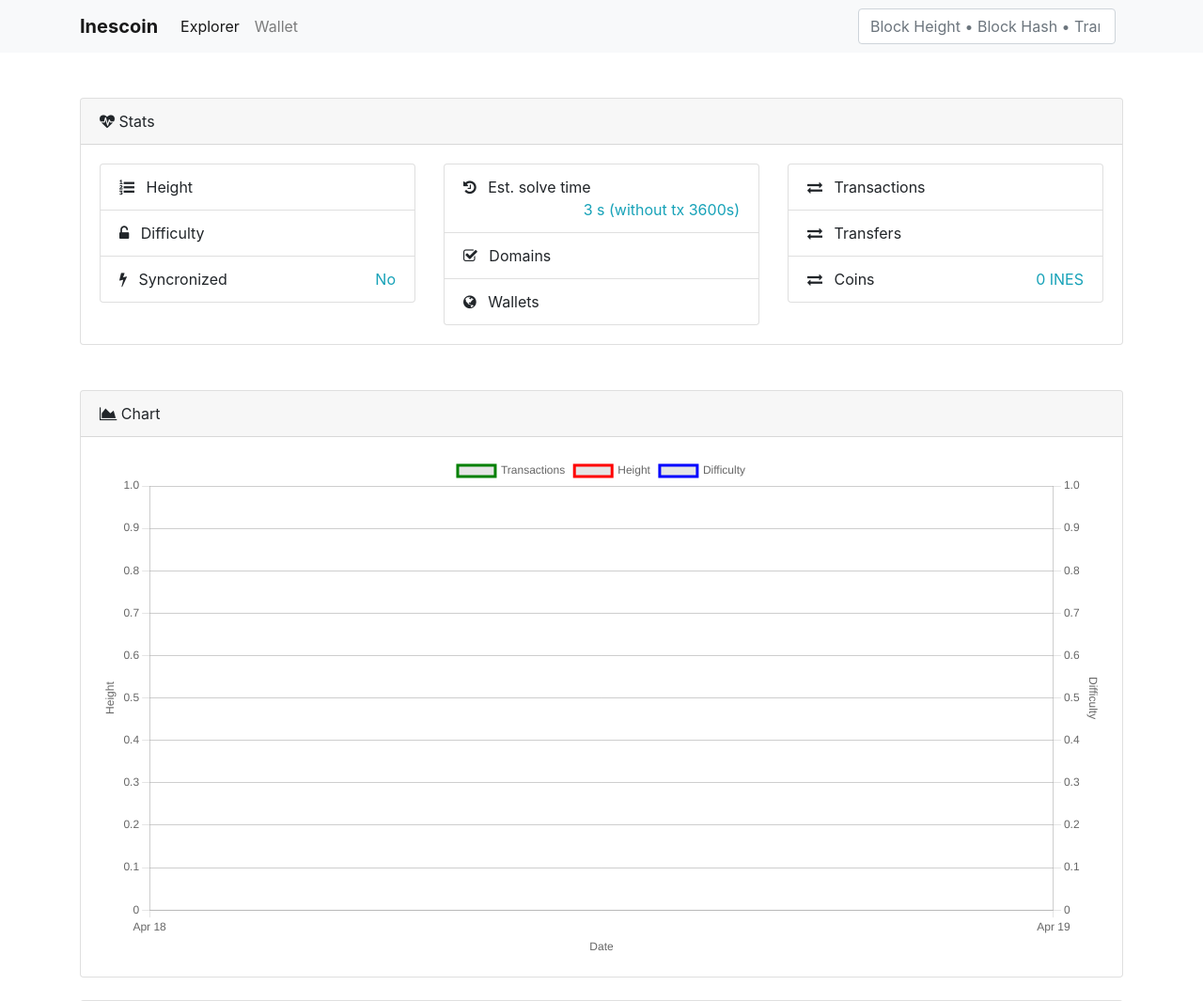
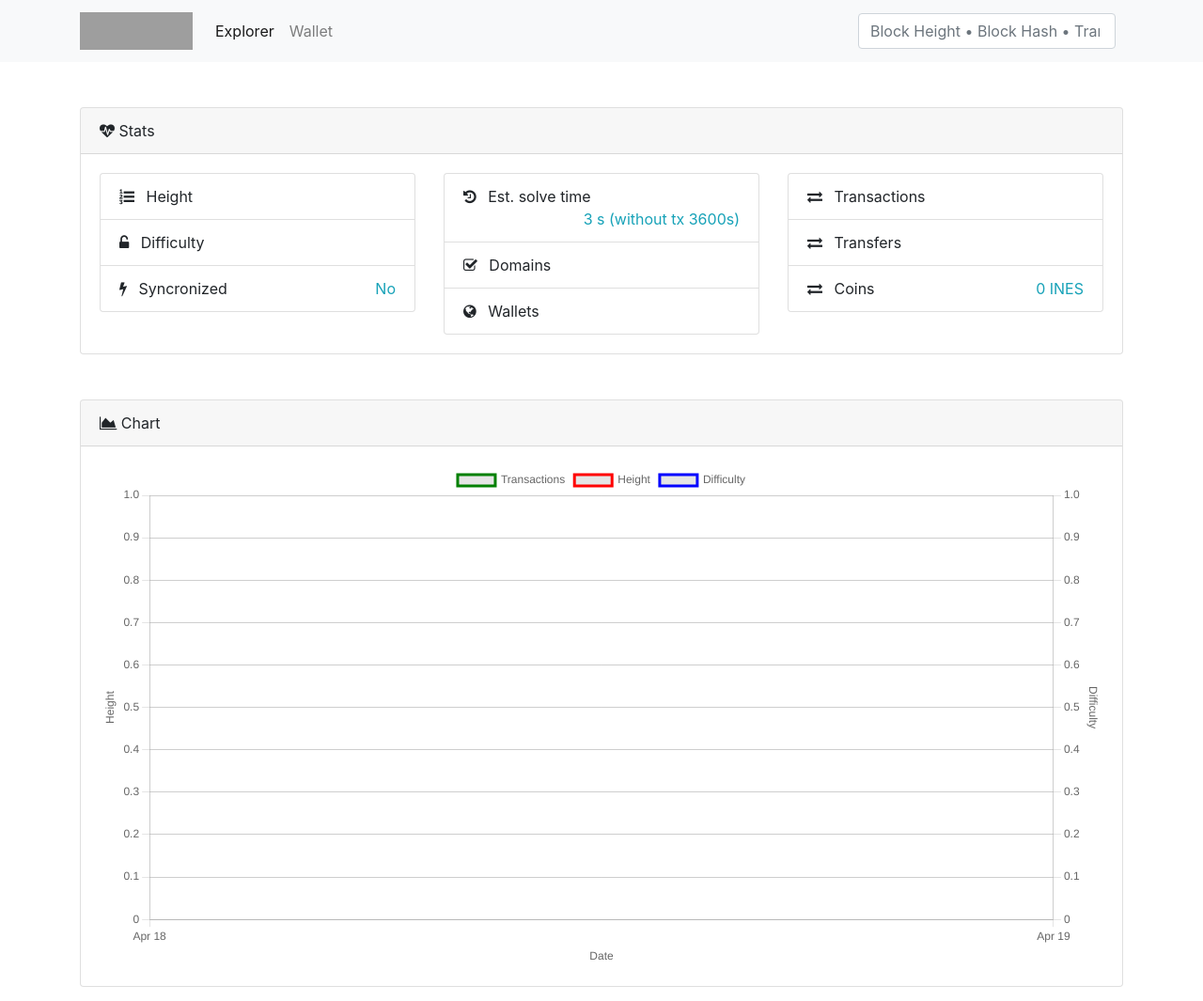
Before and after one commit to inescoin/inescoin-explorer, a PHP site: page / in a window 1280 px wide. Shown: the top 1065 px of the page at 94% size. Run offline with PHP 8.4, Linux system fonts and the light colour scheme; data that the repository does not hold is empty; some libraries are stand-ins or nearby versions; grey boxes are pictures that could not be loaded.

Commit message:
Favicon added

```diff
--- a/src/template/header.tpl.php
+++ b/src/template/header.tpl.php
@@ -4,7 +4,9 @@
 // Licensed under the GNU Affero General Public License, version 3.
 ?><nav class="navbar navbar-expand-lg navbar-light bg-light">
 	<div class="container">
-		<a class="navbar-brand" href="//inescoin.org">Inescoin</a>
+		<a class="navbar-brand" href="//inescoin.org">
+			<img src="https://res.cloudinary.com/dzfbxltzx/image/upload/v1650293557/Inescoin/logo/Inescoin_logo_couleurs_complet_1_copie_cc1uzu.png" width="120" height="40" alt="Inescoin Explorer">
+		</a>
 
 	  <button class="navbar-toggler" type="button" data-toggle="collapse" data-target="#navbarSupportedContent" aria-controls="navbarSupportedContent" aria-expanded="false" aria-label="Toggle navigation">
 	    <span class="navbar-toggler-icon"></span>
--- a/src/template/wrapper.tpl.php
+++ b/src/template/wrapper.tpl.php
@@ -8,12 +8,16 @@
     <!-- Required meta tags -->
     <meta charset="utf-8">
     <meta name="viewport" content="width=device-width, initial-scale=1, shrink-to-fit=no">
-
+    <link rel="icon" type="image/x-icon" href="/favicon/favicon.ico">
+    <link rel="apple-touch-icon" sizes="180x180" href="/favicon/apple-touch-icon.png">
+    <link rel="icon" type="image/png" sizes="32x32" href="/favicon/favicon-32x32.png">
+    <link rel="icon" type="image/png" sizes="16x16" href="/favicon/favicon-16x16.png">
+    <link rel="manifest" href="/favicon/site.webmanifest">
     <!-- Bootstrap CSS -->
     <link rel="stylesheet" href="https://maxcdn.bootstrapcdn.com/bootstrap/4.0.0/css/bootstrap.min.css" integrity="sha384-Gn5384xqQ1aoWXA+058RXPxPg6fy4IWvTNh0E263XmFcJlSAwiGgFAW/dAiS6JXm" crossorigin="anonymous">
     <link rel="stylesheet" href="https://stackpath.bootstrapcdn.com/font-awesome/4.7.0/css/font-awesome.min.css">
 
-    <title>InesCoin Explorer</title>
+    <title>Inescoin Blockchain - Explorer</title>
   </head>
   <body>
   <style type="text/css">
```
Also changed, not shown: public/favicon/android-chrome-192x192.png (added), public/favicon/android-chrome-512x512.png (added), public/favicon/apple-touch-icon.png (added), public/favicon/favicon-16x16.png (added), public/favicon/favicon-32x32.png (added), public/favicon/favicon.ico (added), public/favicon/site.webmanifest (added).
